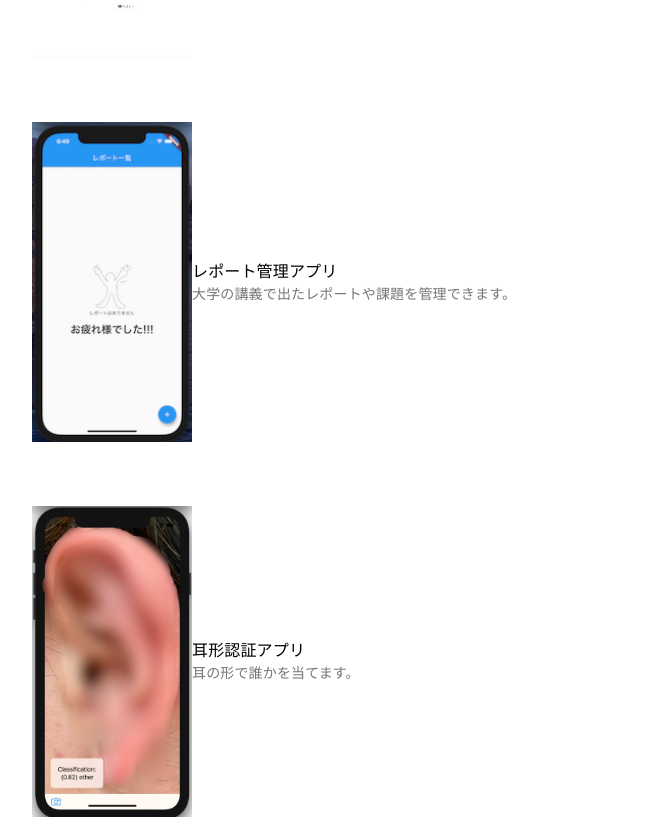
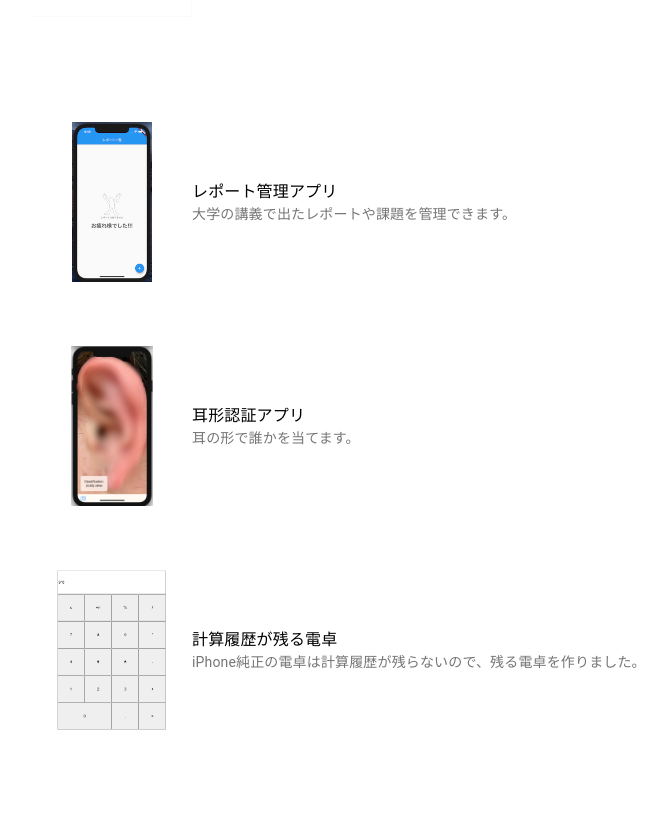
Before and after one commit to ryounasso/portfolio, a React (Create React App) app: page / in a window 1280 px wide. Shown: the part 1331-2150 px from the top of the page, without its empty margins (255-923 px from the left). Built offline with nearby package versions, Linux system fonts and the light colour scheme.

Commit message:
fix : image css

```diff
--- a/package.json
+++ b/package.json
@@ -21,6 +21,7 @@
     "react-helmet": "^6.1.0",
     "react-scripts": "4.0.3",
     "react-scroll-to-top": "^1.0.5",
+    "styled-components": "^5.2.1",
     "typescript": "^4.1.2",
     "web-vitals": "^1.0.1"
   },
@@ -49,5 +50,8 @@
       "last 1 firefox version",
       "last 1 safari version"
     ]
+  },
+  "devDependencies": {
+    "@types/styled-components": "^5.1.9"
   }
 }
--- a/src/components/Works.tsx
+++ b/src/components/Works.tsx
@@ -19,6 +19,9 @@ import { Card, CardContent, CardMedia } from '@material-ui/core'
 import { FullscreenExit } from '@material-ui/icons'
 import { findByLabelText } from '@testing-library/dom'
 import { useMediaQuery } from '@material-ui/core';
+import { StylesProvider } from '@material-ui/core/styles';
+import styled from 'styled-components';
+import {createMuiTheme, MuiThemeProvider} from '@material-ui/core/styles';
 
 const useStyles = makeStyles((theme) => ({
     root: {
@@ -29,6 +32,8 @@ const useStyles = makeStyles((theme) => ({
     large: {
         width: theme.spacing(20),
         height: theme.spacing(20),
+        // backgroundSize : 'contain',
+        objectFit: 'contain',
     },
 
     details: {
@@ -44,6 +49,16 @@ const useStyles = makeStyles((theme) => ({
           },
     },
 }));
+
+const theme = createMuiTheme({
+    overrides: {
+        MuiAvatar: {
+        img: {
+            objectFit : 'contain',
+        },
+      },
+    },
+  })
 
 function ListItemLink(props: ListItemProps<'a', {button?: true}>){
     return <ListItem button component="a" {...props} />;
@@ -90,7 +105,7 @@ const Works: React.FC = () => {
                         <ListItem>
                             <ListItemLink href="https://github.com/ryounasso/WinterHackason2020">
                                 <ListItemAvatar>
-                                    <Avatar style={{ height: '15%' }}variant="square" className={classes.large} src={imageWork3}>
+                                    <Avatar variant="square" className={classes.large} src={imageWork3}>
                                     </Avatar>
                                 </ListItemAvatar>
                                 <ListItemText primary='レポート管理アプリ' secondary='大学の講義で出たレポートや課題を管理できます。' />
@@ -103,8 +118,10 @@ const Works: React.FC = () => {
                         <ListItem>
                             <ListItemLink href="https://github.com/ryounasso/ear_hape_authentication">
                                 <ListItemAvatar>
-                                    <Avatar style={{ height: '15%' }} variant="square" className={classes.large} src={imageWork4}>
+                                <MuiThemeProvider theme={theme}>
+                                    <Avatar variant="square" className={classes.large} src={imageWork4}>
                                     </Avatar>
+                                </MuiThemeProvider>
                                 </ListItemAvatar>
                                 <ListItemText primary='耳形認証アプリ' secondary='耳の形で誰かを当てます。' />
                             </ListItemLink>
@@ -116,7 +133,7 @@ const Works: React.FC = () => {
                         <ListItem>
                             <ListItemLink href="https://github.com/ryounasso/calculater">
                                 <ListItemAvatar>
-                                    <Avatar style={{ height: '15%' }} variant="square" className={classes.large} src={imageWork5}>
+                                    <Avatar variant="square" className={classes.large} src={imageWork5}>
                                     </Avatar>
                                 </ListItemAvatar>
                                 <ListItemText primary='計算履歴が残る電卓' secondary='iPhone純正の電卓は計算履歴が残らないので、残る電卓を作りました。' />
```
Also changed, not shown: 1 other file (tests, documents, lock files or other folders).
